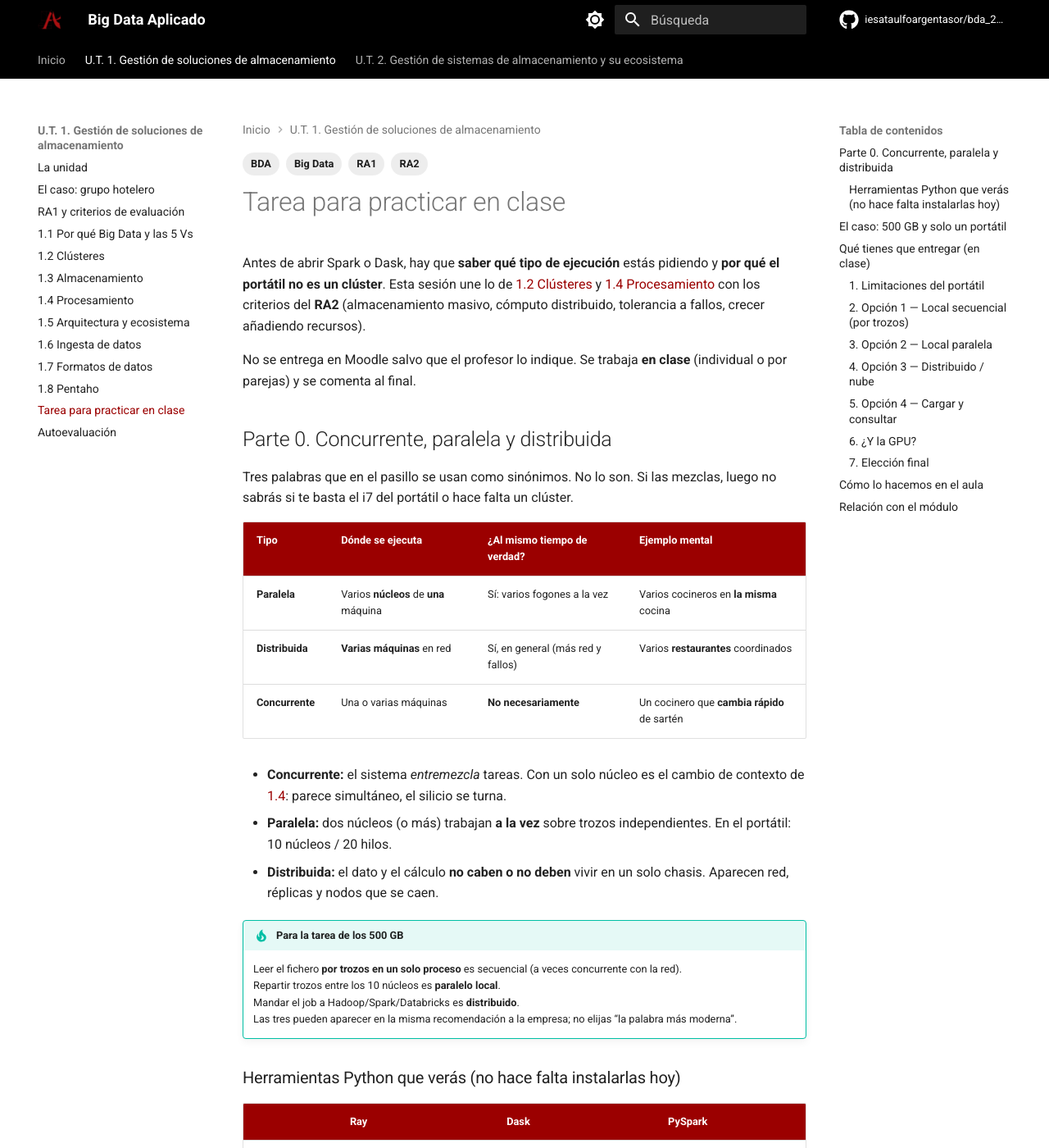
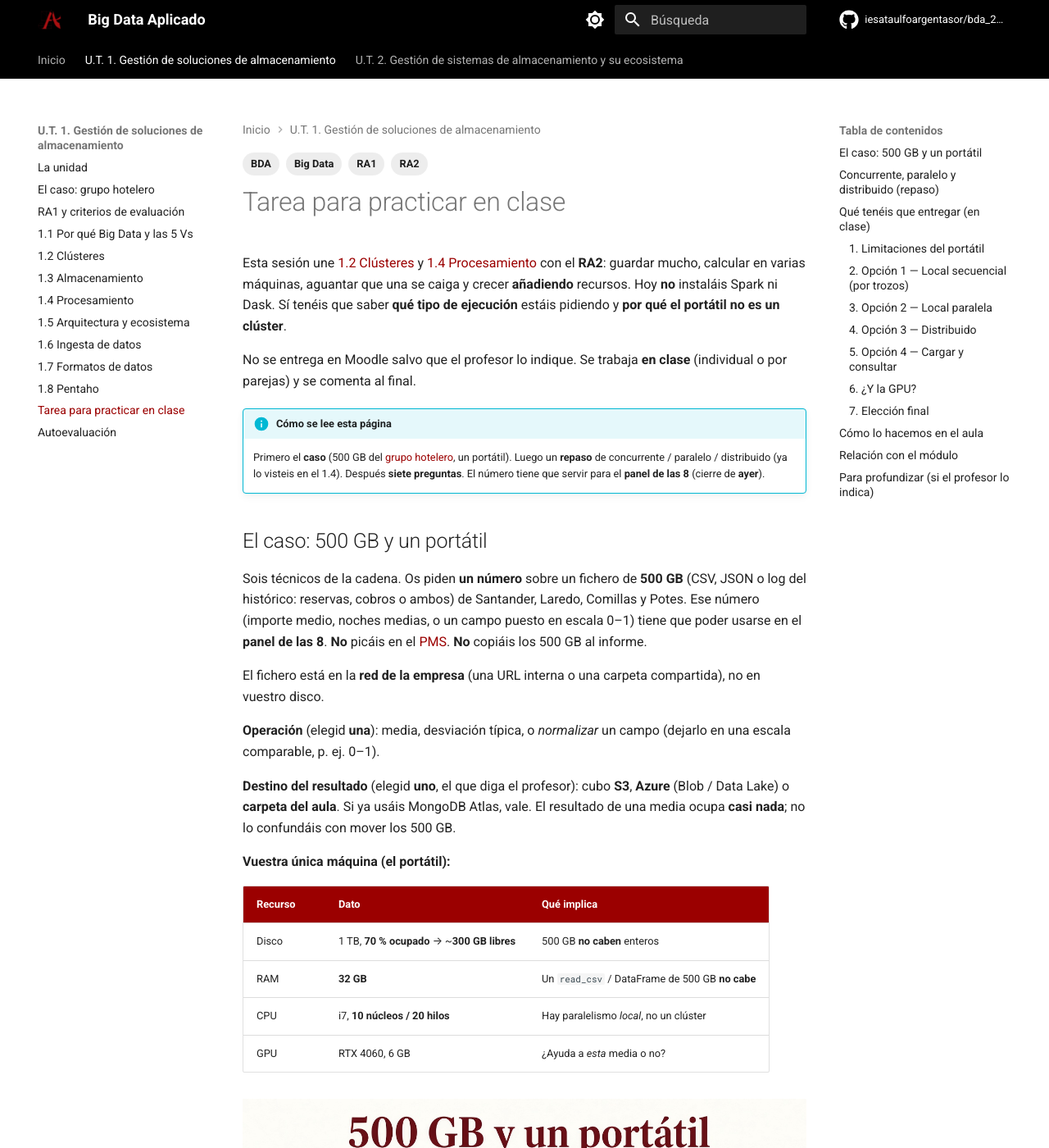
Before and after one commit to iesataulfoargentasor/bda_2026_2027, an MkDocs documentation site: the page built from docs/ut1/tarea-clase.md, in a window 1280 px wide and 1400 px high. Shown: the whole window at 82% size. Built offline with MkDocs 1.6.1 and Material for MkDocs 9.7.7, drawn with Linux system fonts in a browser that asks for light colours; comment, search, counter and statistics services are not loaded; some of the changed text lies outside the part shown.

Commit message:
Alinear la tarea de los 500 GB con el hotel y el trato de vosotros.
Co-authored-by: Cursor <cursoragent@cursor.com>

```diff
--- a/docs/ut1/tarea-clase.md
+++ b/docs/ut1/tarea-clase.md
@@ -9,64 +9,24 @@ tags:
 
 # Tarea para practicar en clase
 
-Antes de abrir Spark o Dask, hay que **saber qué tipo de ejecución** estás pidiendo y **por qué el portátil no es un clúster**. Esta sesión une lo de [1.2 Clústeres](clusters.md) y [1.4 Procesamiento](procesamiento.md) con los criterios del **RA2** (almacenamiento masivo, cómputo distribuido, tolerancia a fallos, crecer añadiendo recursos).
+Esta sesión une [1.2 Clústeres](clusters.md) y [1.4 Procesamiento](procesamiento.md) con el **RA2**: guardar mucho, calcular en varias máquinas, aguantar que una se caiga y crecer **añadiendo** recursos. Hoy **no** instaláis Spark ni Dask. Sí tenéis que saber **qué tipo de ejecución** estáis pidiendo y **por qué el portátil no es un clúster**.
 
 No se entrega en Moodle salvo que el profesor lo indique. Se trabaja **en clase** (individual o por parejas) y se comenta al final.
 
-## Parte 0. Concurrente, paralela y distribuida
+!!! info "Cómo se lee esta página"
+    Primero el **caso** (500 GB del [grupo hotelero](caso-hotel.md), un portátil). Luego un **repaso** de concurrente / paralelo / distribuido (ya lo visteis en el 1.4). Después **siete preguntas**. El número tiene que servir para el **panel de las 8** (cierre de **ayer**).
 
-Tres palabras que en el pasillo se usan como sinónimos. No lo son. Si las mezclas, luego no sabrás si te basta el i7 del portátil o hace falta un clúster.
+## El caso: 500 GB y un portátil
 
-| Tipo | Dónde se ejecuta | ¿Al mismo tiempo de verdad? | Ejemplo mental |
-| --- | --- | --- | --- |
-| **Paralela** | Varios **núcleos** de **una** máquina | Sí: varios fogones a la vez | Varios cocineros en **la misma** cocina |
-| **Distribuida** | **Varias máquinas** en red | Sí, en general (más red y fallos) | Varios **restaurantes** coordinados |
-| **Concurrente** | Una o varias máquinas | **No necesariamente** | Un cocinero que **cambia rápido** de sartén |
+Sois técnicos de la cadena. Os piden **un número** sobre un fichero de **500 GB** (CSV, JSON o log del histórico: reservas, cobros o ambos) de Santander, Laredo, Comillas y Potes. Ese número (importe medio, noches medias, o un campo puesto en escala 0–1) tiene que poder usarse en el **panel de las 8**. **No** picáis en el [PMS](caso-hotel.md). **No** copiáis los 500 GB al informe.
 
-- **Concurrente:** el sistema *entremezcla* tareas. Con un solo núcleo es el cambio de contexto de [1.4](procesamiento.md): parece simultáneo, el silicio se turna.
-- **Paralela:** dos núcleos (o más) trabajan **a la vez** sobre trozos independientes. En el portátil: 10 núcleos / 20 hilos.
-- **Distribuida:** el dato y el cálculo **no caben o no deben** vivir en un solo chasis. Aparecen red, réplicas y nodos que se caen.
+El fichero está en la **red de la empresa** (una URL interna o una carpeta compartida), no en vuestro disco.
 
-!!! tip "Para la tarea de los 500 GB"
-    Leer el fichero **por trozos en un solo proceso** es secuencial (a veces concurrente con la red).
-    Repartir trozos entre los 10 núcleos es **paralelo local**.
-    Mandar el job a Hadoop/Spark/Databricks es **distribuido**.
-    Las tres pueden aparecer en la misma recomendación a la empresa; no elijas “la palabra más moderna”.
+**Operación** (elegid **una**): media, desviación típica, o *normalizar* un campo (dejarlo en una escala comparable, p. ej. 0–1).
 
-### Herramientas Python que verás (no hace falta instalarlas hoy)
+**Destino del resultado** (elegid **uno**, el que diga el profesor): cubo **S3**, **Azure** (Blob / Data Lake) o **carpeta del aula**. Si ya usáis MongoDB Atlas, vale. El resultado de una media ocupa **casi nada**; no lo confundáis con mover los 500 GB.
 
-| | **Ray** | **Dask** | **PySpark** |
-| --- | --- | --- | --- |
-| Enfoque | Cómputo distribuido genérico, ML, RL | Paralelo y distribuido “estilo Pandas” | Big Data y análisis en el ecosistema Spark |
-| Escala | Del portátil al clúster, muy flexible | Del portátil al clúster | Clústeres grandes |
-| Facilidad | API relativamente sencilla; muy usada en ML | Cómoda si vienes de Pandas/NumPy | Más curva: hay que pensar en Spark |
-| Encaja con | TensorFlow, PyTorch | Pandas, scikit-learn | Hadoop, Hive, Spark |
-| Tolerancia a fallos | Alta (modelo de actores) | Alta | Muy alta (RDD/DataFrame resilientes) |
-| Ideal para | ML distribuido, simulaciones | ETL, análisis, pipelines de ML | Volumen masivo “de libro” |
-| Pega | Menos “clásico” que Spark en Big Data de empresa | No siempre es lo más eficiente al *muy* gran escala | Infraestructura más pesada |
-
-Para profundizar (cuando el profesor lo indique):
-
-- Tutorial Berkeley (Dask, *future* en R y un poco de Ray): [Flexible parallel processing](https://computing.stat.berkeley.edu/tutorial-dask-future/)
-- Plan ETL con **Ray** (Colab): [cuaderno](https://colab.research.google.com/drive/1Hfk8uMndNU6bQIVBNVXsPjiJMlu7xdju?usp=sharing)
-- Plan ETL con **Dask** (Colab): [cuaderno](https://colab.research.google.com/drive/1hFZ2G6I6pfz5RSv8OKt28QOJ5v7xfVGb?usp=sharing)
-- Estudio del profesor: 500 GB con Dask (Colab): [cuaderno](https://colab.research.google.com/drive/1DWyILxlyHpWqjcC9EItymv30OESSmaCE?usp=sharing)
-- Demo en GitHub (Dask, origen remoto → S3, desde un portátil): [josedavidmi/demo_dask_500gb-](https://github.com/josedavidmi/demo_dask_500gb-)
-
-## El caso: 500 GB y solo un portátil
-
-Eres técnico de datos. Te piden **procesar un fichero de 500 GB** (JSON, CSV o log) que está:
-
-- en un **repositorio interno** (URL de la empresa), o
-- en una **carpeta compartida** de la red corporativa.
-
-El fichero viene de una **exportación de base de datos** o de **logs de una tienda online**.
-
-**Operación** (elige **una**): media, desviación típica, o normalizar un campo numérico.
-
-**Destino del resultado** (elige **uno**): *bucket* **S3**, **MongoDB Atlas**, o **Azure** (Blob / Data Lake). El resultado de una media ocupa **casi nada**; no lo confundas con copiar los 500 GB.
-
-**Tu única máquina (el portátil):**
+**Vuestra única máquina (el portátil):**
 
 | Recurso | Dato | Qué implica |
 | --- | --- | --- |
@@ -75,18 +35,39 @@ El fichero viene de una **exportación de base de datos** o de **logs de una tie
 | CPU | i7, **10 núcleos / 20 hilos** | Hay paralelismo *local*, no un clúster |
 | GPU | RTX 4060, 6 GB | ¿Ayuda a *esta* media o no? |
 
-## Qué tienes que entregar (en clase)
+![500 GB del histórico no caben en el portátil (300 GB libres, 32 GB de RAM). El panel de las 8 necesita el número, unos bytes](../assets/ut1/tarea-portatil-500gb.png)
 
-Responde por escrito (o en un pad compartido) a **todas** las preguntas. No hace falta código que compile; sí un razonamiento que se pueda defender en voz alta.
+## Concurrente, paralelo y distribuido (repaso)
+
+Tres palabras que en el pasillo se usan como sinónimos. **No** lo son. El detalle está en el [1.4](procesamiento.md); aquí basta para no mezclar el i7 con un clúster.
+
+![Concurrente: un núcleo se turna. Paralelo: varios núcleos en el mismo PC. Distribuido: cuatro nodos. El portátil no es un clúster](../assets/ut1/paralelo-distribuido.png)
+
+| Tipo | Dónde corre | En esta tarea |
+| --- | --- | --- |
+| **Secuencial / concurrente** | Un proceso (un núcleo se puede *turnar*) | Leéis el fichero **por trozos** y actualizáis suma y recuento |
+| **Paralelo local** | Varios **núcleos** de **una** máquina | Los **10 núcleos** del portátil; si se apaga, muere el job |
+| **Distribuido** | **Varias máquinas** en red | El cálculo va **al dato**; réplicas si se funde un disco; acabar **antes de las 8** |
+
+**Spark en modo local sigue siendo el portátil:** varios núcleos, **una** máquina. No lo presentéis como la opción 3.
+
+![Secuencial por trozos, paralelo en el i7, distribuido en los cuatro nodos-hotel](../assets/ut1/tarea-tres-modos.png)
+
+!!! tip "Las tres pueden convivir"
+    Un plan honesto suele mezclarlas: no bajar el fichero; si exploráis, paralelo **local** sobre una muestra; el histórico de verdad, **distribuido**. No elijáis “la palabra más moderna”.
+
+## Qué tenéis que entregar (en clase)
+
+Responded por escrito (o en un pad) a **todas** las preguntas. No hace falta código que compile; sí un razonamiento que se pueda defender en voz alta.
 
 ### 1. Limitaciones del portátil
 
-Explica por qué **no** es buena idea:
+Explicad por qué **no** es buena idea:
 
 1. Descargar los 500 GB al disco local, y
 2. Cargar **todo** en memoria (por ejemplo, un DataFrame de Pandas).
 
-Habla al menos de: **espacio en disco**, **RAM**, **E/S de disco** y **red** (bajar 500 GB por la wifi del aula no es “un rato”).
+Hablad al menos de: **espacio en disco**, **RAM**, **entrada/salida de disco** (leer y escribir es lento) y **red** (bajar 500 GB por la wifi del aula no es “un rato”).
 
 !!! example "Pista, no la respuesta"
     Libres ≈ 300 GB < 500 GB. Pandas quiere el dataset **entero** (y suele ocupar *más* RAM que el fichero en disco). Aunque el disco llegara, la RAM no. Y copiar 500 GB es un cuello de **red y disco**, no de la RTX.
@@ -95,69 +76,84 @@ Habla al menos de: **espacio en disco**, **RAM**, **E/S de disco** y **red** (ba
 
 ¿Se puede calcular la media / desviación / normalización **sin** guardar el fichero entero ni cargarlo en RAM?
 
-Describe, a alto nivel, un plan en Python:
+Describid, a alto nivel, un plan en Python:
 
-- Lectura **línea a línea** o por **bloques** (*chunks*, *streaming*).
-- Cálculo **incremental** (una pasada: vas actualizando suma y recuento; la media es `suma/n` al final).
-- Escribes **solo** el resultado (unos bytes) hacia S3 / Atlas / Azure.
+- Lectura **línea a línea** o por **bloques** (*chunks*: trozos que caben en RAM).
+- Cálculo **incremental** (una pasada: vais actualizando suma y recuento; la media es `suma/n` al final).
+- Escribís **solo** el resultado (unos bytes) hacia el destino elegido.
 
-Relaciónalo con **concurrente / secuencial**: un solo proceso que lee y actualiza contadores.
+Relacionadlo con **secuencial**: un solo proceso que lee y actualiza contadores.
 
 ### 3. Opción 2 — Local **paralela**
 
-¿Cómo aprovechas los **10 núcleos / 20 hilos**?
+¿Cómo aprovecháis los **10 núcleos / 20 hilos**?
 
-Comenta una vía: Spark **en modo local**, **Dask**, `multiprocessing`…
+Comentad una vía: Spark **en modo local**, **Dask** o `multiprocessing`. Hoy no hace falta instalarlas: el oficio es el diseño.
 
-Qué **mejora** respecto a la opción 1 (varios trozos a la vez) y qué **sigue igual** (el disco no ha crecido, la red sigue siendo tuya, si se apaga el portátil el job muere).
+Qué **mejora** respecto a la opción 1 (varios trozos a la vez) y qué **sigue igual** (el disco no ha crecido, la red sigue siendo vuestra, si se apaga el portátil el job muere). El panel de las 8 **no** puede depender de ese portátil.
 
-### 4. Opción 3 — Distribuido / nube
+### 4. Opción 3 — Distribuido
 
-La empresa tiene o puede contratar un clúster Hadoop/Spark (propio o en nube) o un servicio gestionado (Databricks, EMR, Synapse, BigQuery…).
+La empresa puede usar un clúster (Hadoop/Spark, propio o en nube) o el servicio que indique el profesor.
 
-Explica, en general:
+Explicad, en general:
 
-1. **Dónde** dejas el fichero (HDFS, S3, Blob, Data Lake…) — “llevar el cálculo al dato”, no el dato al portátil.
-2. **Cómo** lanzas el cálculo (job Spark, SQL sobre el almacén…).
-3. Por qué encaja: **volumen**, **tiempo**, **tolerancia a fallos**, **crecimiento** (añadir nodos = [escalado horizontal](clusters.md)).
+1. **Dónde** dejáis el fichero (HDFS, S3, Blob…) — “llevar el cálculo al dato”, no el dato al portátil.
+2. **Cómo** lanzáis el cálculo (un *job*: trabajo programado; de madrugada, para tener el número **antes de las 8**).
+3. Por qué encaja: **volumen**, **tiempo**, **tolerancia a fallos** (si se funde un disco, el panel no se cae: [1.2](clusters.md)), **crecimiento** (añadir nodos = [escalado horizontal](clusters.md)).
 
 ### 5. Opción 4 — Cargar y consultar
 
-Valora cargar el fichero (o **particionarlo**) en MongoDB Atlas o en un warehouse / *lakehouse* (Athena, BigQuery, Snowflake…) y hacer la media con una **consulta**.
+Valorad cargar el fichero (o **particionarlo**) en un almacén de informes / *lakehouse* o, si el aula lo usa, MongoDB, y hacer la media con una **consulta**.
 
-¿Cuándo tiene sentido frente a Spark/Hadoop? Ventajas e inconvenientes: **modelo de datos**, **coste** (¡dato escaneado!), **curva de aprendizaje**.
+¿Cuándo tiene sentido frente a un job Spark? Ventajas e inconvenientes: **modelo de datos**, **coste** (¡a menudo pagáis por lo **escaneado**!, [1.7](formatos.md)), **curva de aprendizaje**.
 
 ### 6. ¿Y la GPU?
 
-¿La RTX 4060 **cambia de verdad** este problema (una estadística sobre un campo de un log/CSV)?
+¿La RTX 4060 **cambia de verdad** este problema (una estadística sobre un campo de un CSV/JSON de reservas)?
 
-Di en qué tareas de datos **sí** suele ayudar (entrenar un modelo, álgebra pesada) y por qué aquí el cuello puede ser **leer bytes de red/disco**, no multiplicar matrices.
+Decid en qué tareas de datos **sí** suele ayudar (entrenar un modelo, álgebra pesada) y por qué aquí el cuello puede ser **leer bytes de red/disco**, no multiplicar matrices.
 
 ### 7. Elección final
 
-Recomienda **una opción o una combinación** a la empresa.
+Recomendad **una opción o una combinación** a gerencia.
 
-Justifícala con los criterios del **RA2**:
+Justificadla con los criterios del **RA2**:
 
-| Criterio RA2 (idea) | Cómo se nota en tu respuesta |
+| Criterio RA2 (idea) | Cómo se nota en vuestra respuesta |
 | --- | --- |
 | Importancia del **almacenamiento** | ¿Dónde vive el fichero? ¿Por qué no en el portátil? |
-| Modelo de **computación distribuida** | ¿Quién ejecuta el cálculo? |
+| Modelo de **computación distribuida** | ¿Quién ejecuta el cálculo? ¿Acaba antes de las 8? |
 | **Tolerancia a fallos** | ¿Qué pasa si se cuelga una máquina a mitad? |
-| Guardar **mucho** y decidir después | ¿El bruto sigue accesible o lo tiraste? |
-| **Crecer** añadiendo recursos | ¿Mañana son 5 TB? ¿Escala en vertical o en horizontal? |
+| Guardar **mucho** y decidir después | ¿El bruto sigue accesible o lo tirasteis? |
+| **Crecer** añadiendo recursos | ¿Mañana son 5 TB? ¿Una máquina más gorda o más nodos? |
 
 ## Cómo lo hacemos en el aula
 
-1. 10 minutos: lee la Parte 0 y el enunciado. Aclara dudas de vocabulario.
-2. 25–35 minutos: responde 1–7 (parejas bienvenidas).
+1. 10 minutos: leed el caso y el repaso. Aclarad dudas de vocabulario.
+2. 25–35 minutos: responded 1–7 (parejas bienvenidas).
 3. 10 minutos: puesta en común. El profesor puede contrastar con el [cuaderno Dask de 500 GB](https://colab.research.google.com/drive/1DWyILxlyHpWqjcC9EItymv30OESSmaCE?usp=sharing) o la [demo de GitHub](https://github.com/josedavidmi/demo_dask_500gb-).
 
 !!! success "Qué se espera"
-    No un clúster montado hoy. Sí una recomendación **argumentada**: qué no hacer con el portátil, qué aporta lo paralelo local, cuándo pasar a distribuido y dónde acaba el resultado (S3, Atlas o Azure).
+    No un clúster montado hoy. Sí una recomendación **argumentada**: qué no hacer con el portátil, qué aporta lo paralelo local, cuándo pasar a distribuido (job de madrugada, panel de las 8) y dónde acaba el **número**.
 
 ## Relación con el módulo
 
-Es una **actividad inicial del RA2** (almacenamiento masivo y cómputo distribuido), colocada al final de la UT1 porque ya tienes el vocabulario de [1.2](clusters.md) y [1.4](procesamiento.md). No abre temas que no hayáis visto: solo te obliga a **elegir y justificar**.
+Es el **puente hacia el RA2** (almacenamiento masivo y cómputo distribuido), colocada al final de la UT1 porque ya tenéis el vocabulario de [1.2](clusters.md) y [1.4](procesamiento.md). Os obliga a **elegir y justificar**. El laboratorio de HDFS y Spark es la UT2.
 
 La entrega formal, si la hay, se indica en Moodle.
+
+## Para profundizar (si el profesor lo indica)
+
+No es de esta sesión. Si os piden probar código, Dask se parece a Pandas; PySpark es el de libro en clústeres grandes; Ray aparece más en ML. Hoy no hace falta instalarlas.
+
+| | **Dask** | **PySpark** | **Ray** |
+| --- | --- | --- | --- |
+| Encaje | Paralelo y distribuido “estilo Pandas” | Volumen masivo en el ecosistema Spark | Cómputo distribuido genérico |
+| Hoy | Solo si el profesor abre el cuaderno | No lo programáis aún ([1.4](procesamiento.md)) | Fuera de esta tarea |
+
+- Tutorial Berkeley (Dask y un poco de Ray): [Flexible parallel processing](https://computing.stat.berkeley.edu/tutorial-dask-future/)
+- Plan ETL con **Dask** (Colab): [cuaderno](https://colab.research.google.com/drive/1hFZ2G6I6pfz5RSv8OKt28QOJ5v7xfVGb?usp=sharing)
+- Plan ETL con **Ray** (Colab): [cuaderno](https://colab.research.google.com/drive/1Hfk8uMndNU6bQIVBNVXsPjiJMlu7xdju?usp=sharing)
+- Estudio del profesor: 500 GB con Dask (Colab): [cuaderno](https://colab.research.google.com/drive/1DWyILxlyHpWqjcC9EItymv30OESSmaCE?usp=sharing)
+- Demo en GitHub (Dask, origen remoto → S3, desde un portátil): [josedavidmi/demo_dask_500gb-](https://github.com/josedavidmi/demo_dask_500gb-)
```
Also changed, not shown: docs/ut1/index.md (+1 -1 lines), docs/assets/ut1/tarea-portatil-500gb.png (added), docs/assets/ut1/tarea-tres-modos.png (added).
